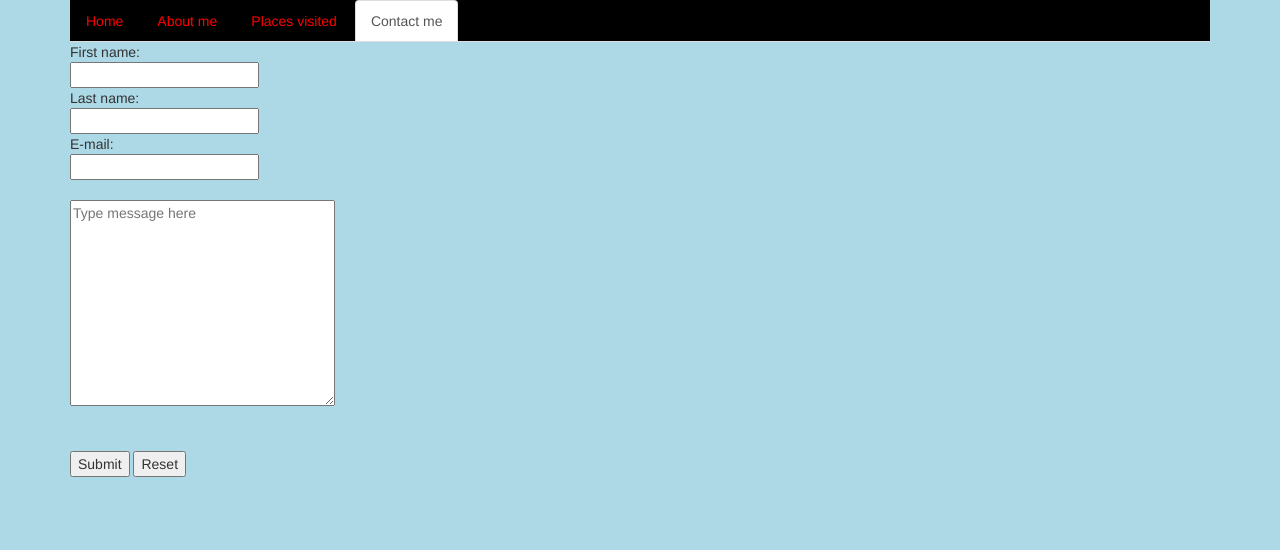
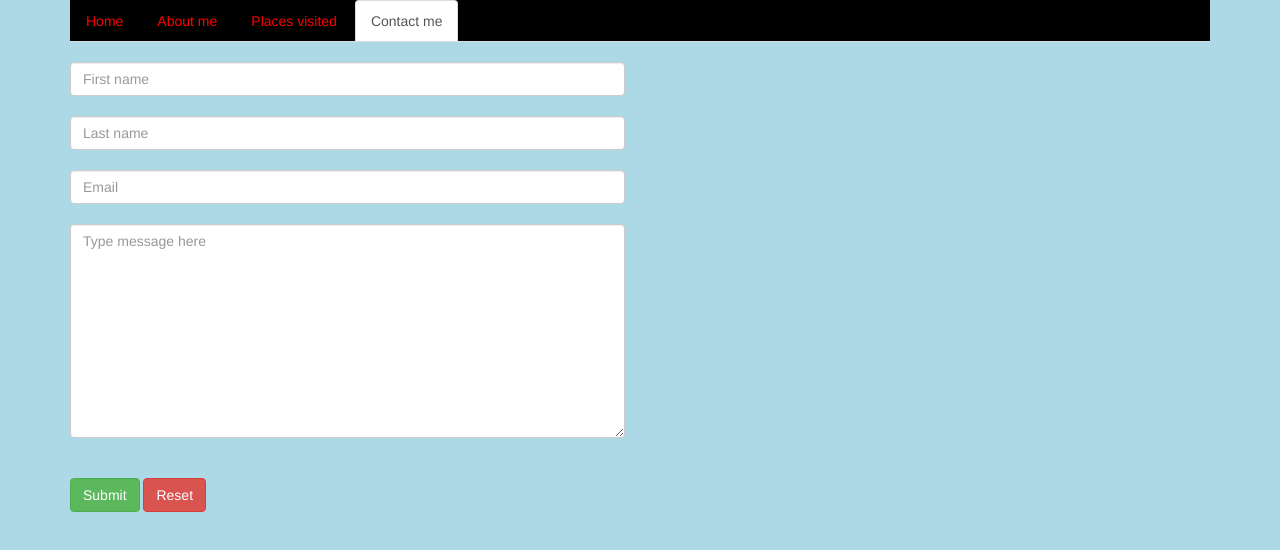
Before and after one commit to frofreak/frofreak.github.io, a plain HTML site: page contact.html in a window 1280 px wide. Drawn offline with nearby package versions, Linux system fonts and the light colour scheme.

Commit message:
Added classes -

```diff
--- a/contact.html
+++ b/contact.html
@@ -17,24 +17,23 @@
       <li role="presentation"><a href="./places.html">Places visited</a></li>
       <li role="presentation" class="active"><a href="./contact.html">Contact me</a></li>
     </ul>
+    <div class="row">
+      <div class="col-lg-6">
     <form>
-      <div class="form-group">
-      First name:<br/>
-      <input type="text" name="firstname" value="">
-      <br>
-      Last name:<br/>
-      <input type="text" name="lastname" value="">
+      <div class="form-group"><br/>
+      <input class="form-control" type="text" name="firstname" placeholder="First name">
       <br/>
-      E-mail:<br/>
-      <input type="email" name="email">
+      <input class="form-control" type="text" name="lastname" placeholder="Last name">
+      <br/>
+      <input class="form-control" type="email" name="email" placeholder="Email">
+      <br/>
+      <textarea class="form-control" name="message" rows="10" cols="30" placeholder="Type message here"></textarea>
       <br/><br/>
-      <textarea name="message" rows="10" cols="30" placeholder="Type message here"></textarea>
-      <br/>
-      <br/><br/>
-      <input type="submit" value="Submit">
-      <input type="reset">
+      <input class="btn btn-success" type="submit" value="Submit">
+      <input class="btn btn-danger" type="reset">
+    </div>
     </form>
   </div>
-
+</div>
 </body>
 </html>
```
